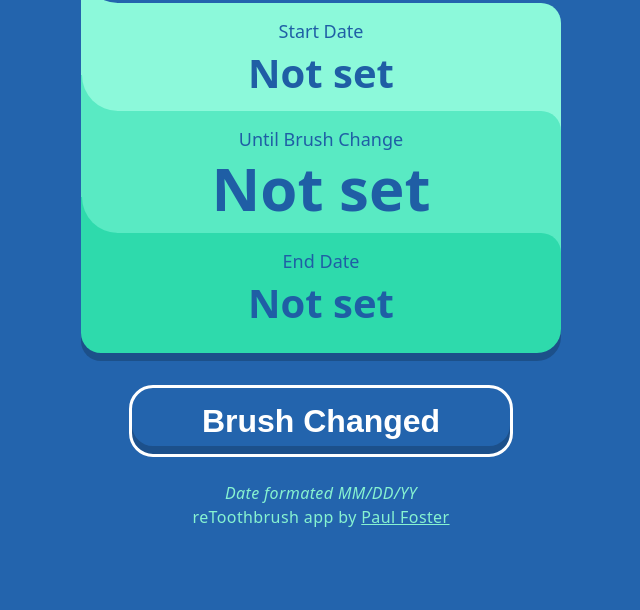
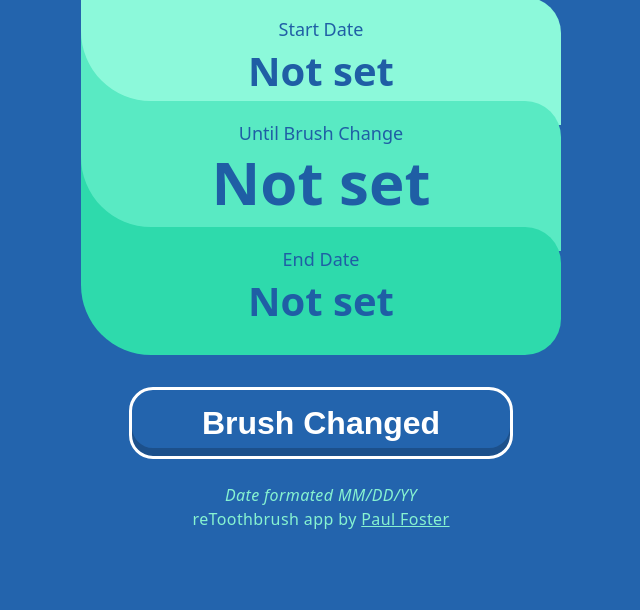
Before and after one commit to plfstr/retoothbrush, a plain HTML site: page index.html in a window 1280 px wide. Shown: the part 190-800 px from the top of the page, without its empty margins (319-959 px from the left). Drawn offline with Linux system fonts and the light colour scheme.

Commit message:
Time SVG Corners

```diff
--- a/index.html
+++ b/index.html
@@ -9,6 +9,11 @@
 <link href="manifest.json" rel="manifest">
 </head>
 <body>
+<svg id="corner" xmlns="http://www.w3.org/2000/svg" width="0" height="0" display="none">
+	<symbol id="timer-corner">
+		<path d="M0 0v100h100A100 100 0 0 1 0 0z"/>
+	</symbol>
+</svg>
 
 <div class="wrap">
 
@@ -26,14 +31,23 @@
 			<div id="rt-info" class="panel" aria-labelledby="rt-heading" aria-live="polite" aria-atomic="true" role="region">
 
 				<div class="timer__value--start">
+					<svg class="timer__corner" viewBox="0 0 100 100" role="presentation" aria-hidden="true">
+						<use href="#timer-corner"></use>
+					</svg>
 					<h3 id="rth-startday">Start Date</h3>
 					<time id="dayStart" class="hero--font" aria-labelledby="rth-startday">Not set</time>
 				</div>
 				<div class="timer__value--days">
+					<svg class="timer__corner" viewBox="0 0 100 100" role="presentation" aria-hidden="true">
+						<use href="#timer-corner"></use>
+					</svg>
 					<h3 id="rth-remainday">Until Brush Change</h3>
 					<time class="large hero--font" id="dayRemaining" aria-labelledby="rth-remainday" datetime="P0D">Not set</time>
 				</div>
 				<div class="timer__value--end">
+					<svg class="timer__corner" viewBox="0 0 100 100" role="presentation" aria-hidden="true">
+						<use href="#timer-corner"></use>
+					</svg>
 					<h3 id="rth-endday">End Date</h3>
 					<time id="dayEnd" class="hero--font" aria-labelledby="rth-endday">Not set</time>
 				</div>
--- a/styles.css
+++ b/styles.css
@@ -5,7 +5,7 @@
 	--rtb-light: #8cf9da;
 	--rtb-middle: #59eac3;/* #4DDEB6; */
 	--rtb-dark: #2edaac;/* #30d8ac; *//* #16c598; */
-	--rtb-radius: 0em 1.25rem 0 1.25rem;
+	--rtb-radius: 2.25rem;
 }
 
 @-ms-viewport {
@@ -104,89 +104,41 @@ time {
 	margin: 2rem auto;
 }
 
+.timer__corner {
+	position: absolute;
+	width: 4.375rem;
+	height: 4.375rem;
+	z-index: 88;
+	left: 0;
+	transform: translate(0, calc(-78px + -1rem));
+}
+
 [class^='timer__value--'] {
 	position: relative;
-	padding: 1.25rem 0;
-	border: 0;
-	margin-top: -1.25rem;
-	color: #2364ad;
+	padding: 1.5rem 0;
+	margin-top: -1.5rem;
 	color: var(--rtb-times);
-	border-radius: 0em 1.25rem 0 1.25rem;
-	border-radius: var(--rtb-radius);
-	contain: style;
+	border-top-right-radius: var(--rtb-radius, 1rem);
 }
 
 .timer__value--start {
-	padding-bottom: 1.75rem;
-}
-
-.timer__value--days time {
-    margin: -1rem auto -.5rem;
-}
-
-.timer__value--end {
-	border-bottom-right-radius: 1.5rem;
-	box-shadow: 0 .5rem rgba(0,0,0,0.2);
-}
-
-[class^='timer__value--']:before,
-[class^='timer__value--']:after {
-	position: absolute;
-	z-index: 51;
-	content: "";
-	display: block;
-	width: 2.25rem;
-	height: 2.25rem;
-	top: 0;
-	left: 0;
-	-webkit-transform: translate(0, -2.25rem);
-	transform: translate(0, -2.25rem);
-}
-
-[class^='timer__value--']:after {
-	width: 2.5em;
-	left: 1px;
-	z-index: 52;
-	border-bottom-left-radius: 3rem;
-}
-
-/*
-* Paste Colors Details
-* :before - inherited from parent
-* :after - mask colour of previous element to create the swoop
-* element - the color you expect
-*/
-.timer__value--start {
-	background-color: #8cf9da;
+	fill: var(--rtb-light);
 	background-color: var(--rtb-light);
-}
-.timer__value--start:after {
-	background-color: #2364ad;
-	background-color: var(--rtb-appbg);
 }
 
 .timer__value--days {
-	background-color: #4DDEB6;
-	background-color: var(--rtb-middle);
-}
-.timer__value--days:after {
-	background-color: #8cf9da;
-	background-color: var(--rtb-light);
-}
-
-.timer__value--end {
-	background-color: #16c598;
-	background-color: var(--rtb-dark);
-}
-.timer__value--end:after {
-	background-color: #4DDEB6;
+	fill: var(--rtb-middle);
 	background-color: var(--rtb-middle);
 }
 
-[class^='timer__value--']:before {
-	background-color: inherit;
+.timer__value--days time {margin: -1rem auto -.5rem}
+
+.timer__value--end {
+	fill: var(--rtb-dark);
+	background-color: var(--rtb-dark);
+	border-bottom-right-radius: var(--rtb-radius, 1rem);
+	border-bottom-left-radius: 4.375rem;
 }
-
 
 button {
 	font-size: 2em;
```
